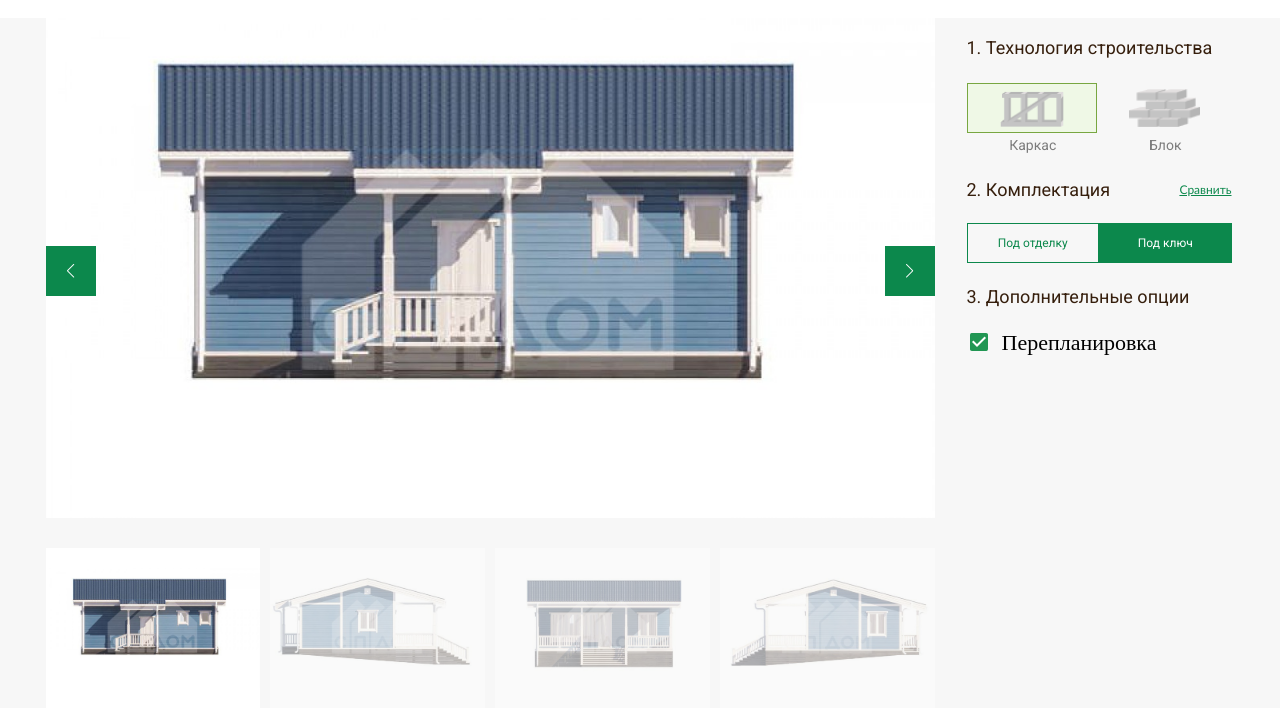
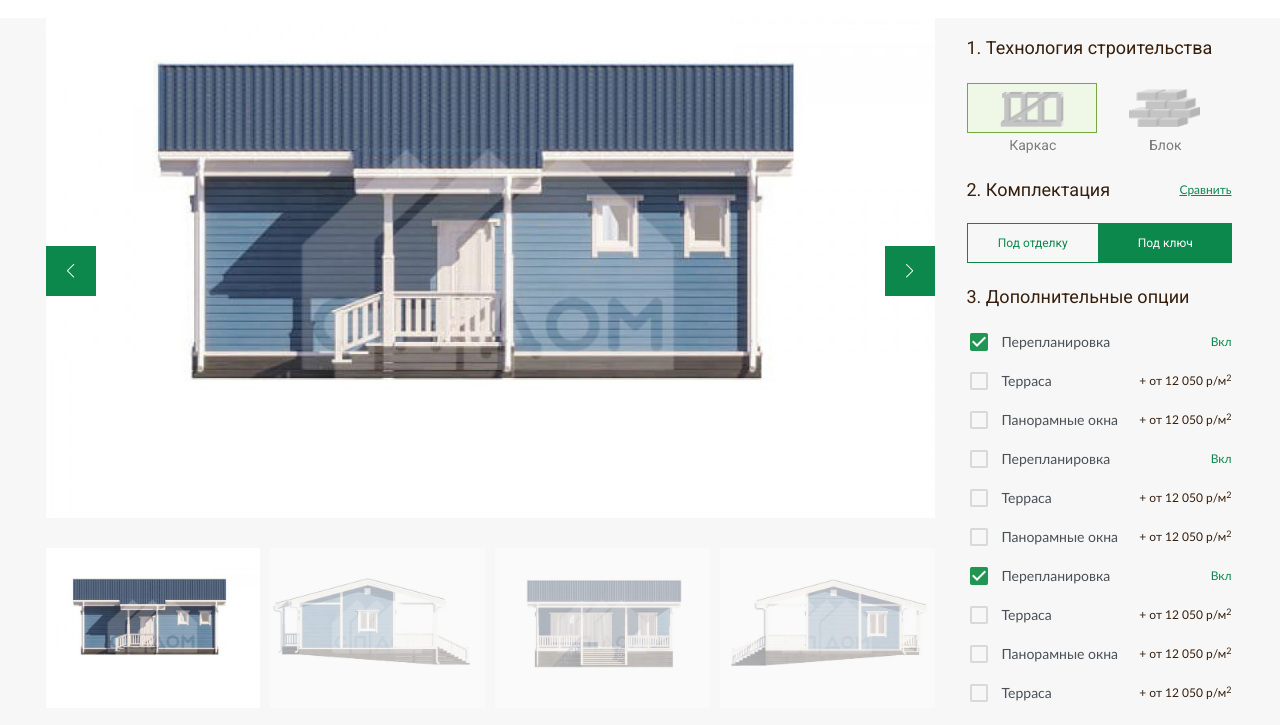
Before and after one commit to Shemchuk/wooden-houses, a website: page houses.html in a window 1280 px wide. Shown: the part 96-821 px from the top of the page. Drawn offline with Linux system fonts and the light colour scheme.

Commit message:
feat: complete section additional options

```diff
--- a/assets/scss/styles.scss
+++ b/assets/scss/styles.scss
@@ -139,14 +139,27 @@
         // блок "3. Дополнительные опции"
         .additional-options {
           .option-item {
+            display: flex;
+            align-items: center;
+            justify-content: space-between;
+
+            &:not(:last-child) {
+              margin-bottom: 15px;
+            }
+
             // custom checkbox styles
             .checkbox-container {
               display: block;
               position: relative;
               padding-left: 35px;
-              margin-bottom: 12px;
+              // margin-bottom: 12px;
               cursor: pointer;
-              font-size: 22px;
+
+              @include fontLatoRegular;
+              font-size: 14px;
+              line-height: 24px;
+              color: $color_gray4;
+
               -webkit-user-select: none;
               -moz-user-select: none;
               -ms-user-select: none;
@@ -181,32 +194,29 @@
                 content: "";
                 position: absolute;
                 display: none;
-
-
-              }
               }
 
               /* On mouse-over, add a grey background color */
-            .checkbox-container:hover input ~ .checkmark {
+              &:hover input ~ .checkmark {
                 // background-color: #ccc;
-              box-shadow: 0px 4px 4px rgba(0, 0, 0, 0.25);
+                // box-shadow: 0px 4px 4px rgba(0, 0, 0, 0.25);
               }
 
               /* When the checkbox is checked, add a blue background */
-            .checkbox-container input:checked ~ .checkmark {
+              input:checked ~ .checkmark {
                 // background-color: #2196F3;
                 background-image: url("../img/checkbox-checked.png");
 
               }
 
               /* Show the checkmark when checked */
-            .checkbox-container input:checked ~ .checkmark:after {
+              input:checked ~ .checkmark:after {
                 display: block;
               }
 
 
               /* Style the checkmark/indicator */
-            .checkbox-container .checkmark:after {
+              .checkmark:after {
                 // background-image: url("../img/checkbox-checked.png");
                 // background-size: cover;
                 // background-position:center ;
@@ -223,8 +233,36 @@
               }
 
             }
+
+            // right part of the checkbox - button Вкл
+            &__button {
+              @include fontLatoRegular;
+              font-size: 12px;
+              line-height: 14px;
+
+              color: $color_gr;
+              cursor: pointer;
+
+              &.hidden {
+                display: none;
+              }
+            }
+
+            // right part of the checkbox - the price
+            &__price {
+              @include fontLatoRegular;
+              font-size: 12px;
+              line-height: 14px;
+
+              color: $color_d;
+
+              &.hidden {
+                display: none;
               }
             }
           }
         }
       }
+    }
+  }
+}
--- a/assets/scss/variables.scss
+++ b/assets/scss/variables.scss
@@ -5,3 +5,4 @@ $mobile: 768px;
 $color_d: #361F0D;
 $color_sa: #7C7C7C;
 $color_gr: #0C884C;
+$color_gray4: #495057;
--- a/houses.html
+++ b/houses.html
@@ -172,10 +172,121 @@
                   <span class="checkmark"></span>
                 </label>
 
-                <!-- <input type="checkbox" id="horns" name="horns">
-                <span class="checkmark"></span>
-                <label for="horns">Horns</label> -->
+                <div class="option-item__button">Вкл</div>
+                <div class="option-item__price hidden">
+                  + от 12 050 р/м2
+                </div>
               </div>
+
+              <div class="option-item">
+                <label class="checkbox-container">Терраса
+                  <input type="checkbox">
+                  <span class="checkmark"></span>
+                </label>
+
+                <div class="option-item__button hidden">Вкл</div>
+                <div class="option-item__price">
+                  + от 12 050 р/м<sup>2</sup>
+                </div>
+              </div>
+
+              <div class="option-item">
+                <label class="checkbox-container">Панорамные окна
+                  <input type="checkbox">
+                  <span class="checkmark"></span>
+                </label>
+
+                <div class="option-item__button hidden">Вкл</div>
+                <div class="option-item__price">
+                  + от 12 050 р/м<sup>2</sup>
+                </div>
+              </div>
+
+              <div class="option-item">
+                <label class="checkbox-container">Перепланировка
+                  <input type="checkbox" >
+                  <span class="checkmark"></span>
+                </label>
+
+                <div class="option-item__button">Вкл</div>
+                <div class="option-item__price hidden">
+                  + от 12 050 р/м2
+                </div>
+              </div>
+
+              <div class="option-item">
+                <label class="checkbox-container">Терраса
+                  <input type="checkbox">
+                  <span class="checkmark"></span>
+                </label>
+
+                <div class="option-item__button hidden">Вкл</div>
+                <div class="option-item__price">
+                  + от 12 050 р/м<sup>2</sup>
+                </div>
+              </div>
+
+              <div class="option-item">
+                <label class="checkbox-container">Панорамные окна
+                  <input type="checkbox">
+                  <span class="checkmark"></span>
+                </label>
+
+                <div class="option-item__button hidden">Вкл</div>
+                <div class="option-item__price">
+                  + от 12 050 р/м<sup>2</sup>
+                </div>
+              </div>
+
+              <div class="option-item">
+                <label class="checkbox-container">Перепланировка
+                  <input type="checkbox" checked="checked">
+                  <span class="checkmark"></span>
+                </label>
+
+                <div class="option-item__button">Вкл</div>
+                <div class="option-item__price hidden">
+                  + от 12 050 р/м2
+                </div>
+              </div>
+
+              <div class="option-item">
+                <label class="checkbox-container">Терраса
+                  <input type="checkbox">
+                  <span class="checkmark"></span>
+                </label>
+
+                <div class="option-item__button hidden">Вкл</div>
+                <div class="option-item__price">
+                  + от 12 050 р/м<sup>2</sup>
+                </div>
+              </div>
+
+              <div class="option-item">
+                <label class="checkbox-container">Панорамные окна
+                  <input type="checkbox">
+                  <span class="checkmark"></span>
+                </label>
+
+                <div class="option-item__button hidden">Вкл</div>
+                <div class="option-item__price">
+                  + от 12 050 р/м<sup>2</sup>
+                </div>
+              </div>
+
+              <div class="option-item">
+                <label class="checkbox-container">Терраса
+                  <input type="checkbox">
+                  <span class="checkmark"></span>
+                </label>
+
+                <div class="option-item__button hidden">Вкл</div>
+                <div class="option-item__price">
+                  + от 12 050 р/м<sup>2</sup>
+                </div>
+              </div>
+
+
             </div>
           </div>
 
```
Also changed, not shown: assets/css/styles.css, 1 other file. Lines whose indentation alone changed are shown as unchanged.
